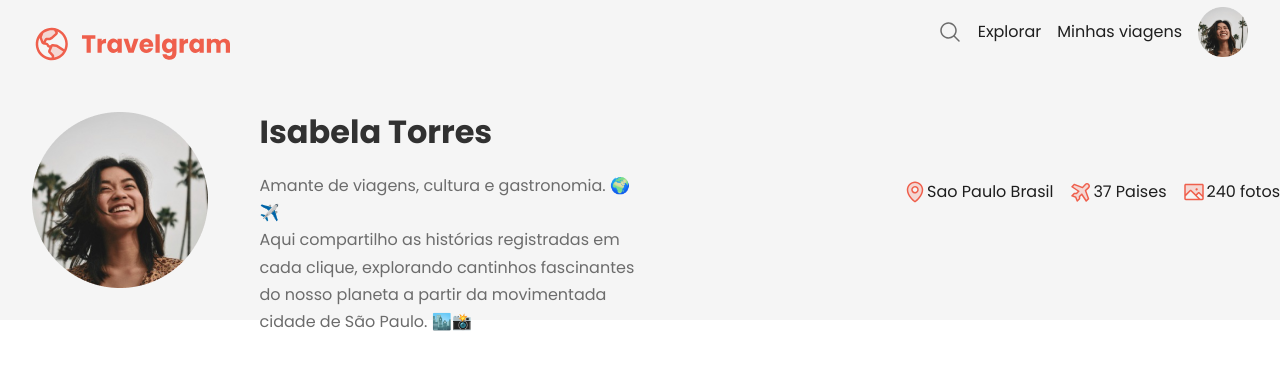
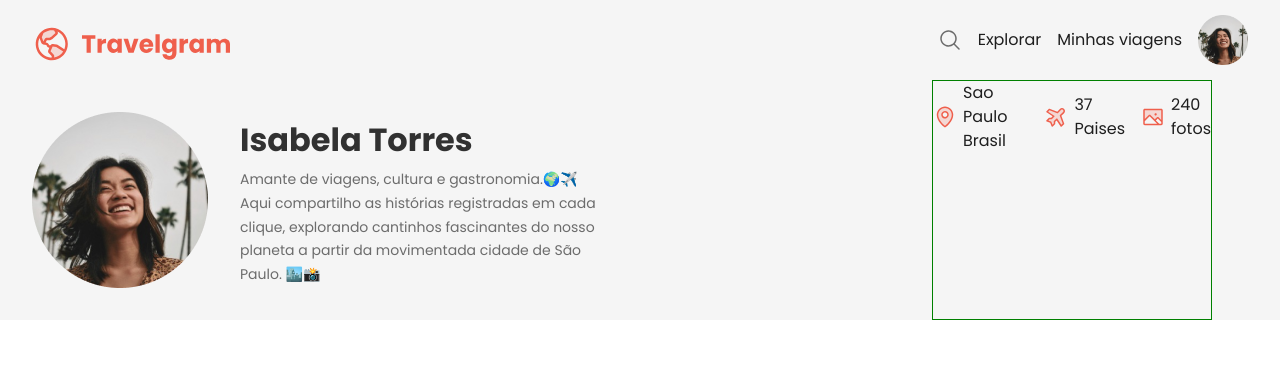
Before and after one commit to deivid94/perfil-de-viagens-rockeat, a plain HTML site: page index.html in a window 1280 px wide. Drawn offline with Linux system fonts and the light colour scheme; files whose address does not match are found by name.

Commit message:
fix: refactoring headerr

```diff
--- a/index.html
+++ b/index.html
@@ -28,24 +28,29 @@
 
         </nav>
         <header>
+
             <img class="img-profile" src="./assets/images/profile.png" alt="Isabela torres">
             <div id="main">
 
                 <h1>Isabela Torres</h1>
                 <p>
-                    Amante de viagens, cultura e gastronomia. 🌍✈️  <br>
-                    Aqui compartilho as histórias registradas em cada clique, explorando cantinhos fascinantes do nosso planeta a partir da movimentada cidade de São Paulo. 🏙️📸
+                    Amante de viagens, cultura e gastronomia.🌍✈️<br>
+                     Aqui compartilho as histórias registradas em cada clique, explorando cantinhos fascinantes do nosso planeta a partir da movimentada cidade de São Paulo. 🏙️📸
                 </p>
 
             </div>
+                <div class="info">
+                    <ul>
+                        <li><a href=""> <img src="./assets/MapPin.svg" alt="">Sao Paulo Brasil</a></li>
+                        <li><a href=""> <img src="./assets/AirplaneTilt.svg" alt="">37 Paises</a></li>
+                        <li><a href=""> <img src="./assets/Image.svg" alt="">240 fotos</a></li>
+                     </ul>
+                </div>
 
 
-                <ul>
-                   <li><a href=""> <img src="./assets/MapPin.svg" alt="">Sao Paulo Brasil</a></li>
-                   <li><a href=""> <img src="./assets/AirplaneTilt.svg" alt="">37 Paises</a></li>
-                   <li><a href=""> <img src="./assets/Image.svg" alt="">240 fotos</a></li>
-                </ul>
-        </header>
+         </header>
+
+
 
 </body>
 </html>
--- a/style/global.css
+++ b/style/global.css
@@ -45,3 +45,6 @@
   text-decoration: none;
   color: inherit;
  }
+  p {
+   font: var(--text-md);
+  }
--- a/style/header.css
+++ b/style/header.css
@@ -2,8 +2,6 @@ header {
 
     display: flex;
     flex-direction: row;
-    align-items: center;
-    justify-content:space-between;
     height: 240px;
     background-color: var(--suface-color);
 
@@ -14,18 +12,20 @@ header {
     flex-direction: column;
     width:592px;
     height: 176px;
-    gap: 20px;
     margin: 32px;
 }
 
 
 .img-profile {
     margin-left: 32px;
+    margin-block: 32px ;
     width: 176px;
     height: 176px;
 
 }
-
+h1 {
+    margin-block: 8px;
+}
 
 p {
     width: 384px;
@@ -33,12 +33,21 @@ p {
     line-height: 1.7;
     text-align: left;
     color: #6c6c6c;
+    font-size: 14px;
 
 }
 
-
-
-li {
-    margin-bottom:16px ;
+ .info {
+    display: flex;
+    flex-direction: column;
+    width: 280px;
+    height: 104;
+    border: 1px solid green;
+    margin: 0 auto;
 
 }
+
+header a {
+    gap: 6px;
+    margin-bottom: 15px;
+}
```
